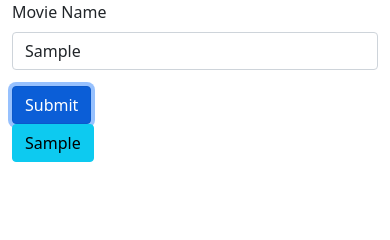
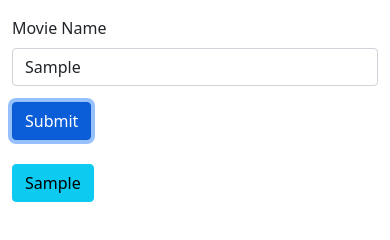
Before and after one commit to stopdaydreaming/redesigned-adventure-localstorage, a plain HTML site: page index.html in a window 390 px wide. Both pictures are taken after typing "Sample" into the empty fields and a click on the button "Submit". Drawn offline with nearby package versions, Linux system fonts and the light colour scheme.

Commit message:
updated index, created scripts file

```diff
--- a/index.html
+++ b/index.html
@@ -24,7 +24,7 @@
 
   <body>
     <div class="container">
-      <div class="row">
+      <div class="row mt-3">
         <div class="col-sm-4">
           <form id="movie-form">
             <div class="mb-3">
@@ -40,50 +40,13 @@
           </form>
         </div>
 
-        <div class="col-sm-8" id="buttons-display">
+        <div class="col-sm-8 mt-4" id="buttons-display">
           <!-- <button type="submit" class="btn btn-info">Frozen</button> -->
         </div>
       </div>
     </div>
 
-    <script type="text/javascript">
-      $(document).ready(function() {
-        //dom variables
+    <script src="./scripts.js"></script>
 
-        //javascript variables
-        var moviesArray = []; //"frozen", "frozen2", "mulan", "jaws"
-
-        function init(){
-            var moviesFromStorage = JSON.parse(localStorage.getItem("moviesArray"));
-            if(moviesFromStorage !== null) {
-                moviesArray = moviesFromStorage;
-            }
-            renderButtons();
-        }
-
-        //function definitions
-        function renderButtons(){
-        $("#buttons-display").empty();
-            for(var i = 0; i < moviesArray.length; i++) {
-                var button = $("<button>").addClass("btn btn-info").text(moviesArray[i]);
-                $("#buttons-display").append(button);
-            }
-        }
-
-        //function calls
-        init();
-
-        //event listeners
-        $("#movie-form").on("submit", function(e){
-            //always prevent default on a form
-            e.preventDefault();
-            console.log("form submitted");
-            var newMovie = $("#movie-name").val();
-            moviesArray.push(newMovie);
-            localStorage.setItem("moviesArray", JSON.stringify(moviesArray));
-            renderButtons()
-        })
-      });
-    </script>
   </body>
 </html>
--- /dev/null
+++ b/scripts.js
@@ -0,0 +1,45 @@
+$(document).ready(function() {
+    //dom variables
+
+    //javascript variables
+    var moviesArray = []; //"frozen", "frozen2", "mulan", "jaws"
+
+    function init(){
+        var moviesFromStorage = JSON.parse(localStorage.getItem("moviesArray"));
+        if(moviesFromStorage !== null) {
+            moviesArray = moviesFromStorage;
+        }
+        renderButtons();
+    }
+
+    //function definitions
+    function renderButtons(){
+    $("#buttons-display").empty();
+        for(var i = 0; i < moviesArray.length; i++) {
+            var button = $("<button>").addClass("btn btn-info").text(moviesArray[i]);
+            $("#buttons-display").append(button);
+        }
+    }
+
+    function getMovieData(title){
+        //build the url dynamically with title
+        //make ajax call to retrieve data
+        //manipulate the dome to display the data
+    }
+
+    //function calls
+    init();
+
+    //event listeners
+    $("#movie-form").on("submit", function(e){
+        //always prevent default on a form
+        e.preventDefault();
+        console.log("form submitted");
+        var newMovie = $("#movie-name").val();
+        moviesArray.push(newMovie);
+        localStorage.setItem("moviesArray", JSON.stringify(moviesArray));
+        renderButtons();
+
+        //AJAX CALL
+    })
+  });
```
